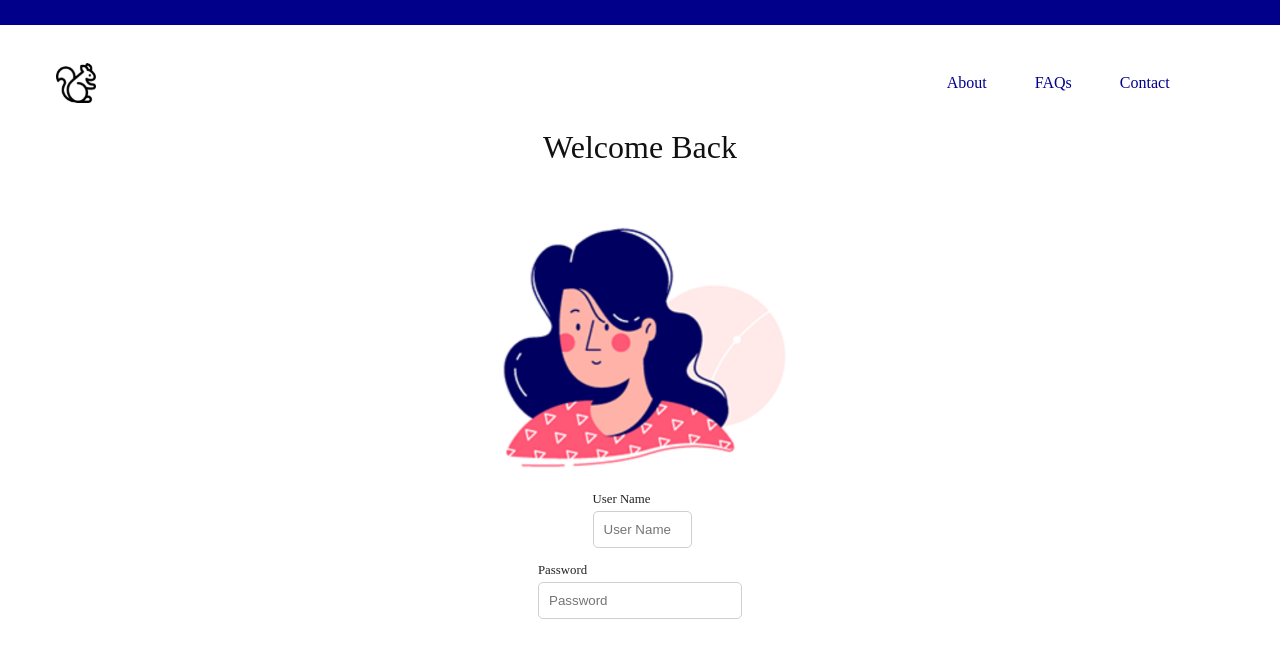
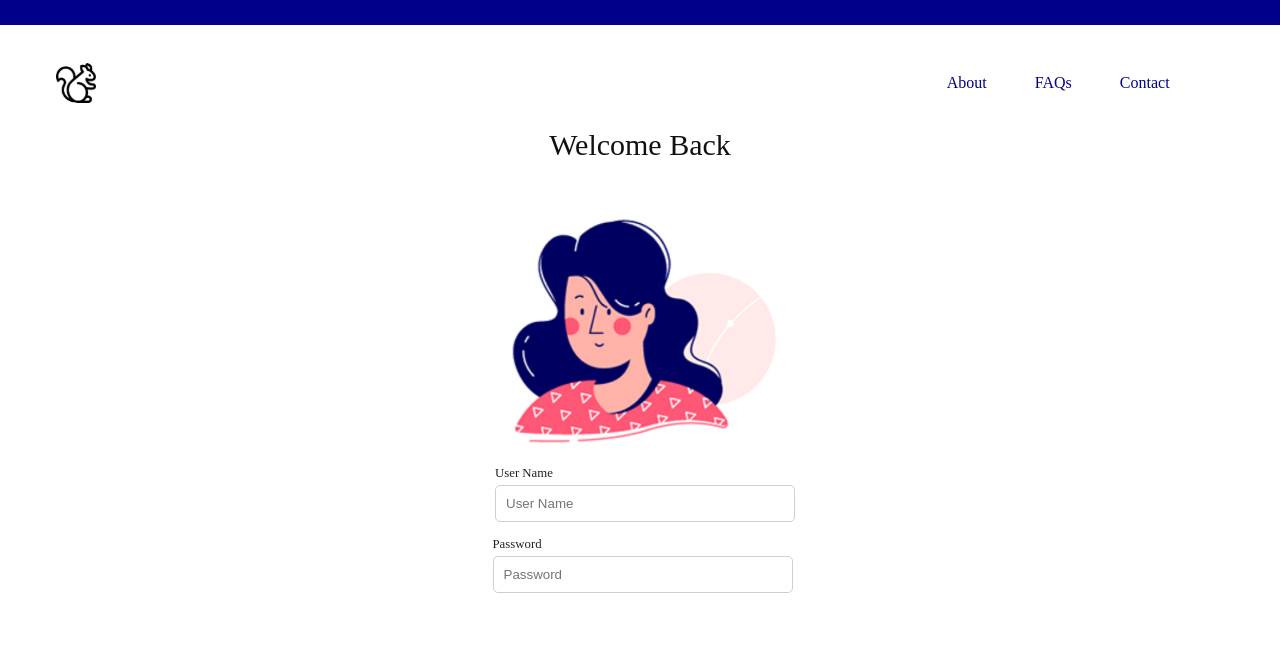
Before and after one commit to JessicaS97/Addiction-App, a React (Create React App) app: page /login in a window 1280 px wide. Shown: the top 658 px of the page. Built offline with nearby package versions, Linux system fonts and the light colour scheme.

Commit message:
Log in minor changes

```diff
--- a/src/Components/LogIn/LogIn.css
+++ b/src/Components/LogIn/LogIn.css
@@ -3,10 +3,11 @@
     justify-content: center;
     align-items: center;
     flex-direction: column;
+    font-size: 15px;
 }
 
 .login-img img {
-    height: 300px;
+    height: 280px;
 }
 
 form {
@@ -18,4 +19,10 @@ form {
 
 .login-form {
     display: flex;
+    width: 300px;
 }
+
+.userName,
+.password {
+    width: 100%;
+}
```
